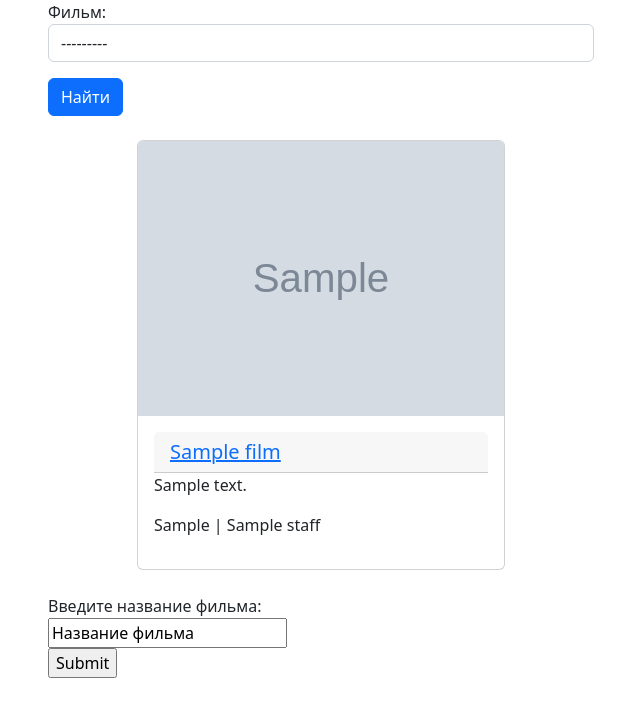
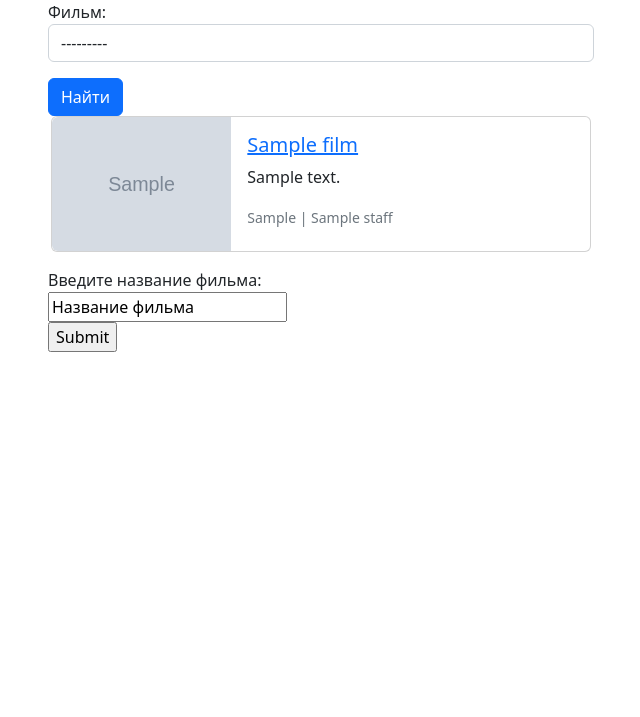
Before and after one commit to Timmi00/scraping_service, a Django app: template src/scraping/templates/scraping/home.html in a window 1280 px wide. Shown: the part 56-773 px from the top of the page, without its empty margins (319-959 px from the left). Run offline with Django 4.2, Linux system fonts and the light colour scheme; the template is opened without the code that fills it: values that come from a table or form of the project are taken from there, others are empty; tables that the repository leaves empty hold one stand-in row (values such as "Sample post"); grey boxes marked "Sample" are stand-in pictures.

Commit message:
Modify home.HTML

```diff
--- a/src/scraping/templates/scraping/home.html
+++ b/src/scraping/templates/scraping/home.html
@@ -17,14 +17,20 @@
 <!--  </label><br>-->
 <!--  <input type="submit" value="Submit">-->
 {% for object in object_list %}
-    <div class="card my-4 mx-auto" style="width: 23rem;">
-  <img src="media/{{ object.film_poster }}" class="card-img-top" alt="{{ object.film_poster }}">
-    <div class="card-body">
-    <h5 class="card-header"><a href="{{ object.url }}">{{ object.film_name }}</a></h5>
-    <p class="card-text">{{ object.description }}</p>
-        <p>{{ object.stuffs.staff_role }} | {{ object.stuffs.staff_name}}</p>
+<div class="card mb-3 mx-auto" style="max-width: 540px;">
+  <div class="row g-0">
+    <div class="col-md-4">
+      <img src="media/{{ object.film_poster }}" class="img-fluid rounded-start" alt="...">
     </div>
+    <div class="col-md-8">
+      <div class="card-body">
+        <h5 class="card-title"><a href="{{ object.url }}">{{ object.film_name }}</a></h5>
+        <p class="card-text">{{ object.description }}</p>
+        <p class="card-text"><small class="text-muted">{{ object.stuffs.staff_role }} | {{ object.stuffs.staff_name}}</small></p>
+      </div>
     </div>
+  </div>
+</div>
 {% endfor %}
 <div class="row">
     <div class="col-md-6 mx-auto">
@@ -41,3 +47,4 @@
 <!--  <input type="submit" value="Submit">-->
 <!--</form>-->
 {% endblock %}
+</div>
```
